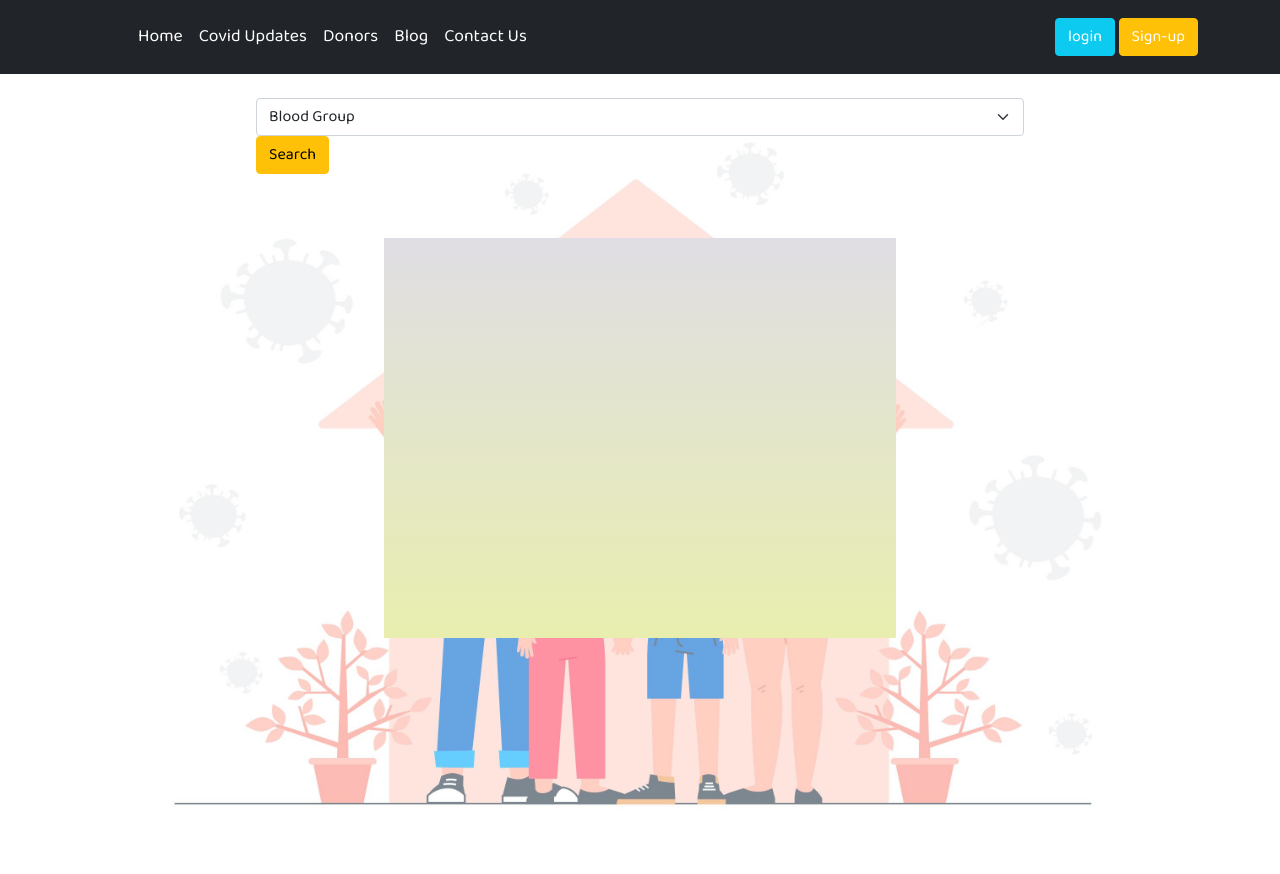
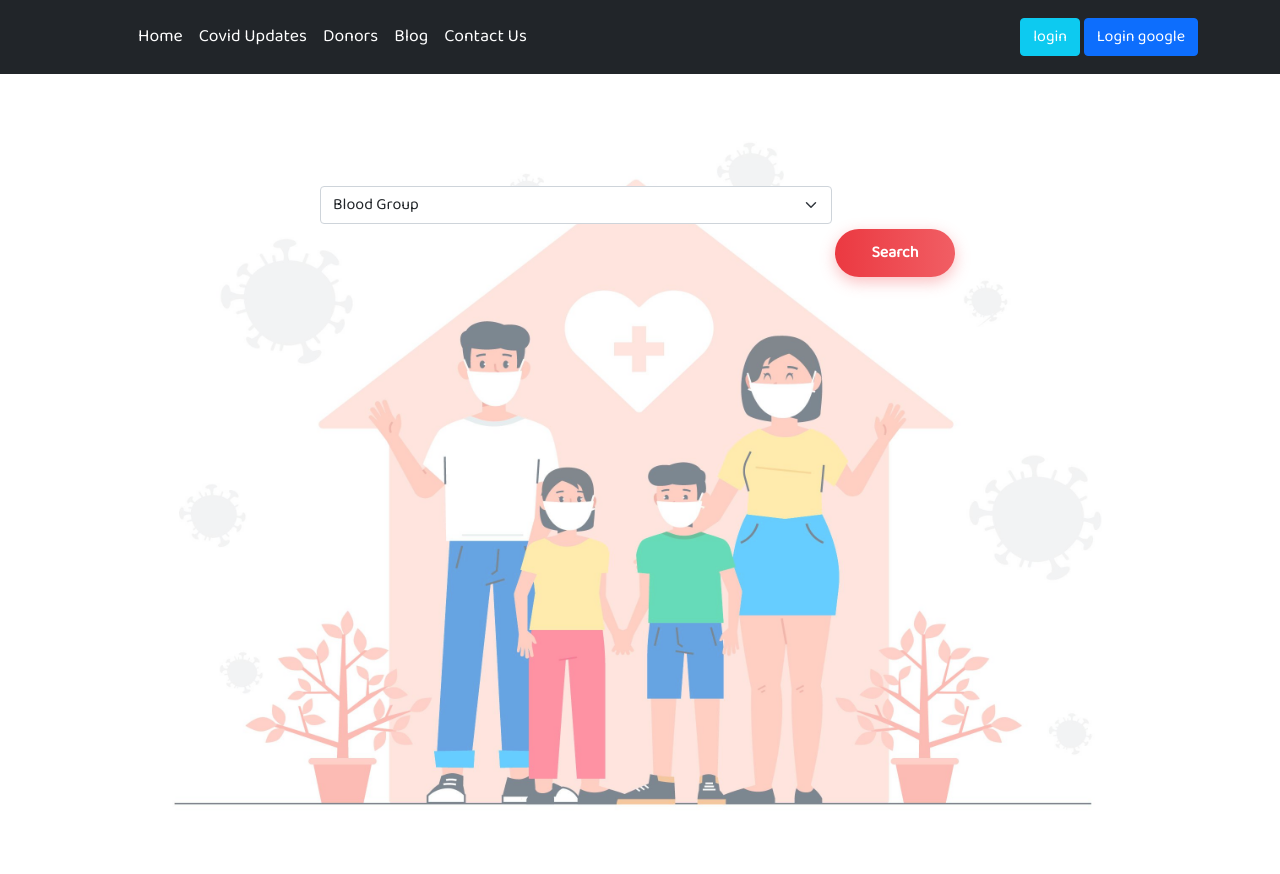
Before and after one commit to Bhavishya-tiwari/Covid_Survivors, a Django app: page /donors in a window 1280 px wide. Run offline with Django 3.2, Linux system fonts and the light colour scheme; some libraries are stand-ins or nearby versions.

Commit message:
login google

```diff
--- a/covid_Survivors_IITISOC/urls.py
+++ b/covid_Survivors_IITISOC/urls.py
@@ -22,4 +22,6 @@ urlpatterns = [
     path('admin/', admin.site.urls),
     path('', include('home.urls')),
     path('blog/', include('blog.urls')),
+    path('accounts/', include('allauth.urls')),
+
 ]+ static(settings.STATIC_URL, document_root=settings.STATIC_ROOT) + static(settings.MEDIA_URL,document_root=settings.MEDIA_ROOT)
--- a/home/static/donor.js
+++ b/home/static/donor.js
@@ -24,7 +24,10 @@ $('#Donor_search').submit(function (event) {
             console.log(data)
 
             updates.forEach(e => {
-                st = st + `<div class="card m-3 cd" style="width: 18rem;">
+                st = st + `
+
+
+                <div class="card m-3 cd" style="width: 18rem;">
                 <div class="card-body">
                      <h5 class="card-title">Name : ${e.name}</h5>
                      <h6 class="card-subtitle mb-2 text-muted">Email : ${e.email}</h6>
@@ -32,14 +35,15 @@ $('#Donor_search').submit(function (event) {
                      Hospital email : ${e.Hospital_email}<br>
 
 
-                </div>
-           </div>`
+
+           </div></div>`
 
 
 
             });
-            document.getElementById('showdata').style.display = "block";
-            document.getElementById('showdata').innerHTML = st;
+            document.getElementById('datas').innerHTML = st;
+
+                document.getElementById('datas').style.display = "block";
 
 
         });
--- a/home/urls.py
+++ b/home/urls.py
@@ -30,6 +30,8 @@ urlpatterns = [
     # Add employee by hospital head
     path('login', views.loginall, name='login'),
     path('loginemp', views.loginemp, name='loginemp'),
+
+    path('logingoogle', views.loging, name='loging'),
 
     # Add patients#
     #by employee afte sign in
--- a/home/views.py
+++ b/home/views.py
@@ -11,7 +11,7 @@ from home.models import Comment,Message
 from django.contrib.auth.models import Group, User
 from .decorators import unauthenticated_user, allowed_users
 from django.contrib.auth import authenticate,  login, logout
-from django.contrib.auth.decorators import login_required
+from django.contrib.auth.decorators import login_required, user_passes_test
 import json
 import datetime
 import requests
@@ -43,6 +43,9 @@ def home(request):
 
 def CovidUpdates(request):
     return render(request, 'home/Covid_Updates.html')
+
+def loging(request):
+    return render(request, 'home/logingoogle.html')
 
 def reportedblogs(request):
     post = Report.objects.all().order_by('rno')
@@ -334,6 +337,7 @@ def handelLogout(request):
 def loginemp(request):
     if request.method == "POST":
         # Get the post parameters
+        print("svi")
         uusername = request.POST.get('uusername')
         upassword = request.POST.get('upassword')
         user = authenticate(username=uusername, password=upassword)
@@ -444,11 +448,29 @@ def addpat(request):
 
 @login_required(login_url='/home')
 def profile(request):
-    profilejson1 = request.user.first_name
-    profilejson2 = request.user.last_name
-    profiledict1 = json.loads(profilejson1)
-    profiledict2 = json.loads(profilejson2)
-    return render(request, 'home/profile.html', {"p1":profiledict1,"p2":profiledict2})
+    userjson2 =request.user.first_name
+    try:
+        userdict = json.loads(userjson2)
+        profilejson1 = request.user.first_name
+        profilejson2 = request.user.last_name
+        profiledict1 = json.loads(profilejson1)
+        profiledict2 = json.loads(profilejson2)
+        return render(request, 'home/profile.html', {"p1":profiledict1,"p2":profiledict2, "gg":False})
+    except:
+        o = {
+            "fn":userjson2,
+            "ln": request.user.last_name,
+            "em":request.user.email,
+            "gg":True
+        }
+        return render(request, 'home/profile.html', o)
+        # return HttpResponse("mk")
+
+
+
+
+
+
 
 
 
--- a/templates/base.html
+++ b/templates/base.html
@@ -247,26 +247,29 @@
             <input type="search" class="form-control form-control-dark" placeholder="Search..." aria-label="Search">
           </form> {% endcomment %}
           {% if request.user.is_authenticated %}
+
           <a href="/profile">
       <button class="btn-hover color-3">{{request.user}}</button></a>
 
-          <!-- <script type="text/javascript">
-            var a = "{{request.user}}";
-            console.log(a);
-         </script> -->
 
           {% else %}
 
           <div class="text-end">
 
             <button type="button" class="btn btn-info"><a href="/login">login</a></button>
-            <button type="button" class="btn btn-warning"> <a href="/nusignup">Sign-up</a> </button>
+            {% comment %} <button type="button" class="btn btn-warning"> <a href="/nusignup">Sign-up</a> </button> {% endcomment %}
+            {% load socialaccount %}
+{% providers_media_js %}
+
+
+<a href="{% provider_login_url "google" %}"> <button type="button" class="btn btn-primary"> Login google </button> </a>
+
           </div>
           {% endif %}
         </div>
       </div>
     </header>
-  <!-- <div class="bg">
+   {% comment %} <div class="bg">
       <button class="btn-hover color-1">BUTTON</button>
       <button class="btn-hover color-2">BUTTON</button>
       <button class="btn-hover color-3">BUTTON</button>
@@ -278,7 +281,7 @@
       <button class="btn-hover color-9">BUTTON</button>
       <button class="btn-hover color-10">BUTTON</button>
       <button class="btn-hover color-11">BUTTON</button>
-  </div> -->
+  </div> {% endcomment %}
 
 
 
--- a/templates/home/Donors.html
+++ b/templates/home/Donors.html
@@ -17,7 +17,9 @@
           margin: auto;
           overflow-y: scroll;
           position: relative;
-          top: 5vh;
+          top: 20vh;
+          display: none;
+
 
            background-color: white;
            background-image: linear-gradient(rgb(224, 222, 228),rgb(232, 238, 174));
@@ -31,6 +33,26 @@
       z-index: -99999;
       opacity: 0.6;
     }
+    #bt{
+         /* display: inline-block; */
+         /* position: absolute; */
+         float: right;
+         margin: 5px;
+     }
+     #bgrp{
+          width: 80%;
+          display: inline-block;
+          /* height: 400px; */
+     }
+     #Donor_search{
+     /* border: solid red 20px; */
+     width: 50vw;
+     margin: auto;
+     position: relative;
+     top: 10vh;
+}
+
+
 
 </style>
 
@@ -56,19 +78,18 @@
                <option value="7">Ab -</option>
                <option value="8">O -</option>
           </select>
-          <button type="submit" class="btn btn-warning">Search</button>
+      <button type="submit" id="bt" class="btn-hover color-11">Search</button>
+
      </form>
 
 </div>
-<div class="op" id="datas">
-<div id="showdata" class="showdata">
+<div class="op showdata" id="datas">
+
+</div>
 
 
 
 
-
-
-</div>
 
 
 
```
Also changed, not shown: covid_Survivors_IITISOC/settings.py (+20 -2 lines), templates/home/Covid_Updates.html (+6 -1 lines), templates/home/logingoogle.html (added, +11 -0 lines), templates/home/profile.html (+12 -5 lines), db.sqlite3, home/static/imgs/sear.png (added), 1 other file.
